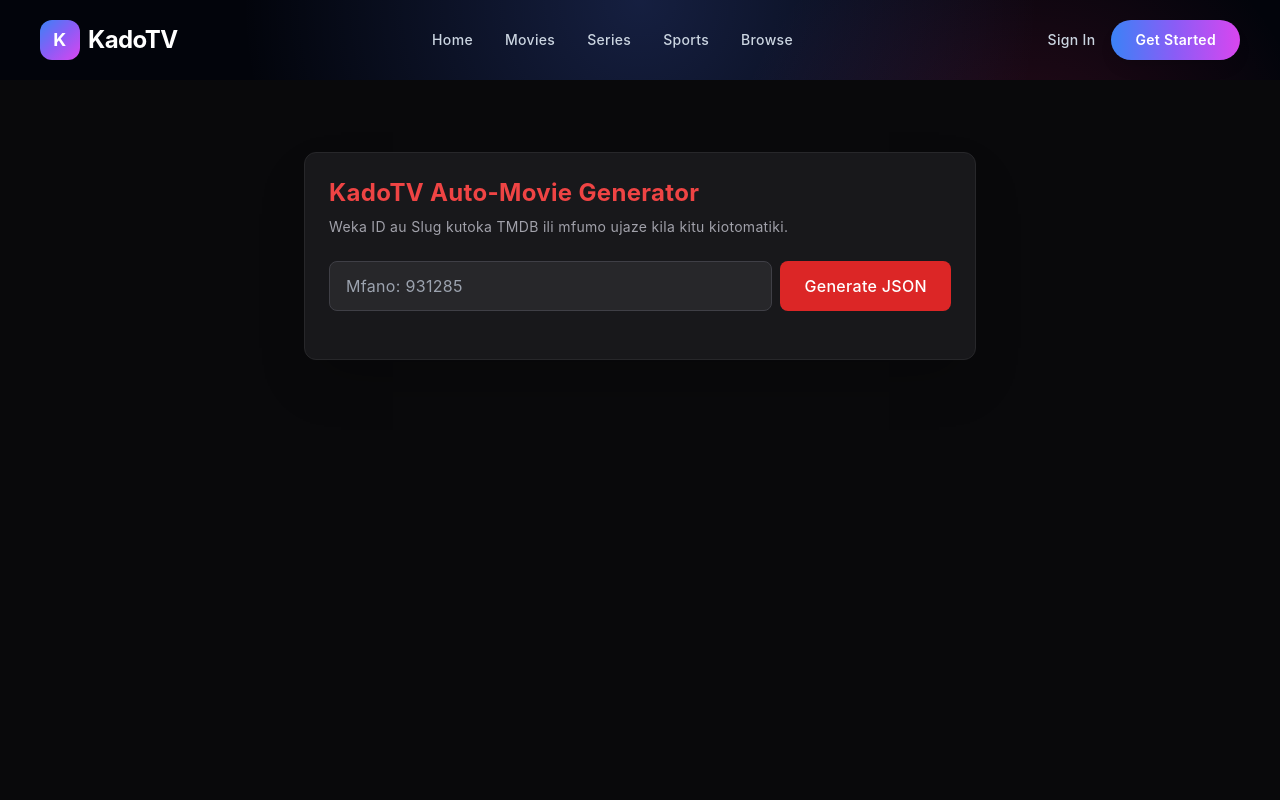
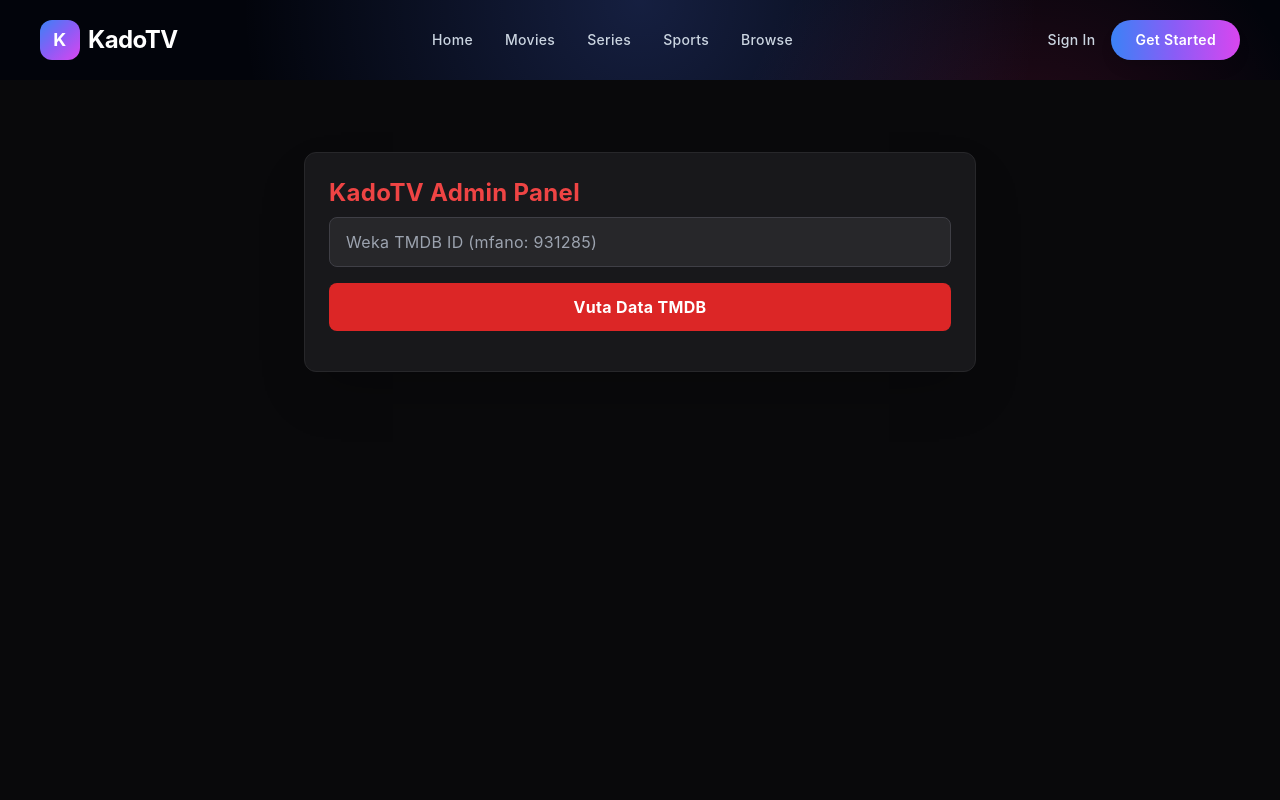
Before and after one commit to khazrytech/kadotv, a Next.js app in the folder frontend/: page /admin/add-movie in a window 1280 px wide. Shown: the top 800 px of the page. Built offline with nearby package versions, Linux system fonts and the light colour scheme.

Commit message:
Update page.tsx

```diff
--- a/frontend/app/admin/add-movie/page.tsx
+++ b/frontend/app/admin/add-movie/page.tsx
@@ -9,6 +9,8 @@ export default function AdminAddMovie() {
   const [generatedData, setGeneratedData] = useState<any>(null);
 
   const TMDB_API_KEY = '7f986e64c22a0567ea19d9718a2a00ef';
+  // HAPA WEKA TOKEN YAKO YA BACKEND KAMA UNAYO
+  const ADMIN_TOKEN = 'YOUR_SECRET_TOKEN_HERE';
 
   const handleFetchFromTMDB = async () => {
     if (!tmdbInput) return alert('Tafadhali weka TMDB ID au Slug!');
@@ -23,16 +25,15 @@ export default function AdminAddMovie() {
         `https://api.themoviedb.org/3/movie/${movieId}?api_key=${TMDB_API_KEY}&language=en-US`
       );
 
-      if (!res.ok) throw new Error('Muvi haijapatikana TMDB! Hakiki ID yako.');
+      if (!res.ok) throw new Error('Muvi haijapatikana TMDB!');
 
       const data = await res.json();
       const genres = data.genres ? data.genres.map((g: any) => g.name) : [];
-      const categoryString = genres.join(', ');
 
       const formattedMovie = {
         title: data.title,
         description: data.overview,
-        category: categoryString,
+        category: genres.join(', '),
         type: 'movie',
         posterUrl: `https://image.tmdb.org/t/p/w500${data.poster_path}`,
         videoUrl: `https://vidsrc.to/embed/movie/${movieId}`,
@@ -43,7 +44,7 @@ export default function AdminAddMovie() {
       };
 
       setGeneratedData(formattedMovie);
-      setMessage({ text: `Imefanikiwa kuvuta: "${data.title}"! Hakiki kisha bofya Save.`, type: 'success' });
+      setMessage({ text: `Muvi "${data.title}" imevutwa! Bonyeza Save.`, type: 'success' });
     } catch (err: any) {
       setMessage({ text: err.message, type: 'error' });
     } finally {
@@ -60,13 +61,15 @@ export default function AdminAddMovie() {
         method: 'POST',
         headers: {
           'Content-Type': 'application/json',
+          'Authorization': `Bearer ${ADMIN_TOKEN}` // Hii ndio inatuma ufunguo wa siri
         },
         body: JSON.stringify(generatedData),
       });
 
-      if (!response.ok) throw new Error('Imefeli kuhifadhi kwenye Database ya Render.');
+      if (response.status === 401) throw new Error('401: Unatakiwa kuwa na token sahihi!');
+      if (!response.ok) throw new Error('Backend imekataa: ' + response.statusText);
 
-      setMessage({ text: `🎉 "${generatedData.title}" imewekwa kwenye Database na ipo LIVE KadoTV!`, type: 'success' });
+      setMessage({ text: `🎉 Imefanikiwa! "${generatedData.title}" ipo LIVE.`, type: 'success' });
       setTmdbInput('');
       setGeneratedData(null);
     } catch (err: any) {
@@ -79,53 +82,36 @@ export default function AdminAddMovie() {
   return (
     <div className="min-h-screen bg-zinc-950 text-white p-8 flex flex-col items-center">
       <div className="w-full max-w-2xl bg-zinc-900 border border-zinc-800 rounded-xl p-6 shadow-2xl mt-10">
-        <h1 className="text-2xl font-bold mb-2 text-red-500">KadoTV Auto-Movie Generator</h1>
-        <p className="text-zinc-400 text-sm mb-6">Weka ID au Slug kutoka TMDB ili mfumo ujaze kila kitu kiotomatiki.</p>
+        <h1 className="text-2xl font-bold mb-2 text-red-500">KadoTV Admin Panel</h1>
 
-        <div className="flex gap-2 mb-6">
         <input
           type="text"
-            placeholder="Mfano: 931285"
+          placeholder="Weka TMDB ID (mfano: 931285)"
           value={tmdbInput}
           onChange={(e) => setTmdbInput(e.target.value)}
-            className="flex-1 bg-zinc-800 border border-zinc-700 rounded-lg px-4 py-3 text-white focus:outline-none focus:border-red-500"
+          className="w-full bg-zinc-800 border border-zinc-700 rounded-lg px-4 py-3 mb-4 text-white"
         />
+
         <button
           onClick={handleFetchFromTMDB}
-            disabled={loading}
-            className="bg-red-600 hover:bg-red-700 disabled:bg-zinc-700 px-6 py-3 rounded-lg font-medium transition"
+          className="w-full bg-red-600 py-3 rounded-lg font-bold mb-4"
         >
-            {loading ? 'Inatafuta...' : 'Generate JSON'}
+          {loading ? 'Inatafuta...' : 'Vuta Data TMDB'}
         </button>
-        </div>
 
         {message.text && (
-          <div className={`p-4 rounded-lg mb-6 border text-sm ${
-            message.type === 'success'
-              ? 'bg-emerald-950/50 border-emerald-800 text-emerald-400'
-              : 'bg-rose-950/50 border-rose-800 text-rose-400'
-          }`}>
+          <div className={`p-4 mb-4 rounded ${message.type === 'success' ? 'bg-emerald-900' : 'bg-red-900'}`}>
             {message.text}
           </div>
         )}
 
         {generatedData && (
-          <div className="mt-4 border border-zinc-800 rounded-lg p-4 bg-zinc-950/50">
-            <h3 className="font-semibold text-lg mb-2 text-zinc-200">Muonekano wa Data Itakavyohifadhiwa:</h3>
-            <div className="space-y-2 text-sm text-zinc-400">
-              <p><strong className="text-zinc-200">Jina:</strong> {generatedData.title}</p>
-              <p><strong className="text-zinc-200">Aina:</strong> <span className="bg-zinc-800 px-2 py-0.5 rounded text-red-400 font-medium text-xs">{generatedData.category}</span></p>
-              <p><strong className="text-zinc-200">Maelezo:</strong> {generatedData.description}</p>
-            </div>
-
           <button
             onClick={handleSaveToDatabase}
-              disabled={loading}
-              className="mt-6 w-full bg-emerald-600 hover:bg-emerald-700 text-white font-bold py-3 px-4 rounded-lg transition"
+            className="w-full bg-emerald-600 py-3 rounded-lg font-bold"
           >
-              {loading ? 'Inahifadhi...' : '🚀 Save & Push to KadoTV Live'}
+            🚀 Save & Push to Database
           </button>
-          </div>
         )}
       </div>
     </div>
```
Lines whose indentation alone changed are shown as unchanged.
